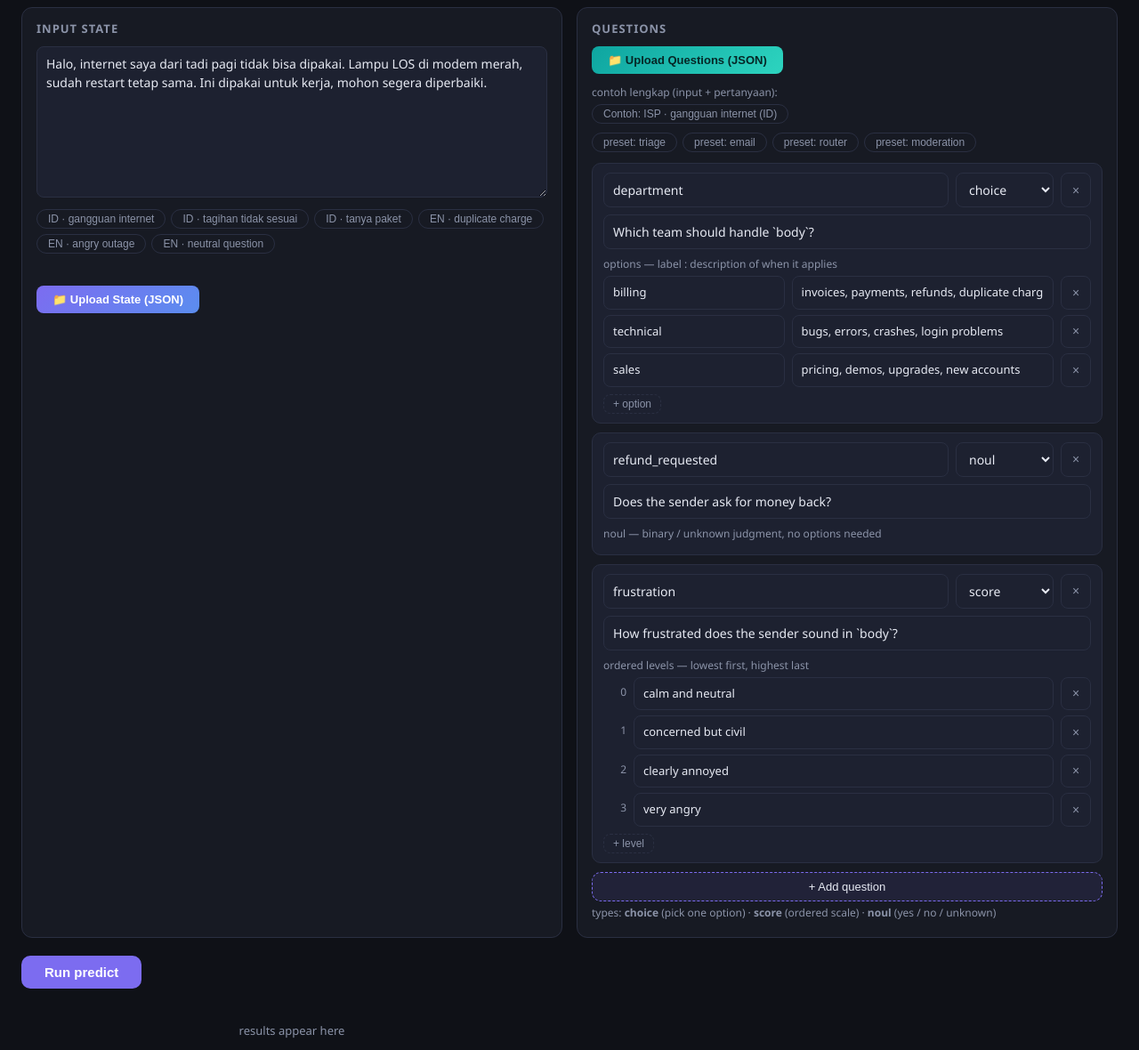
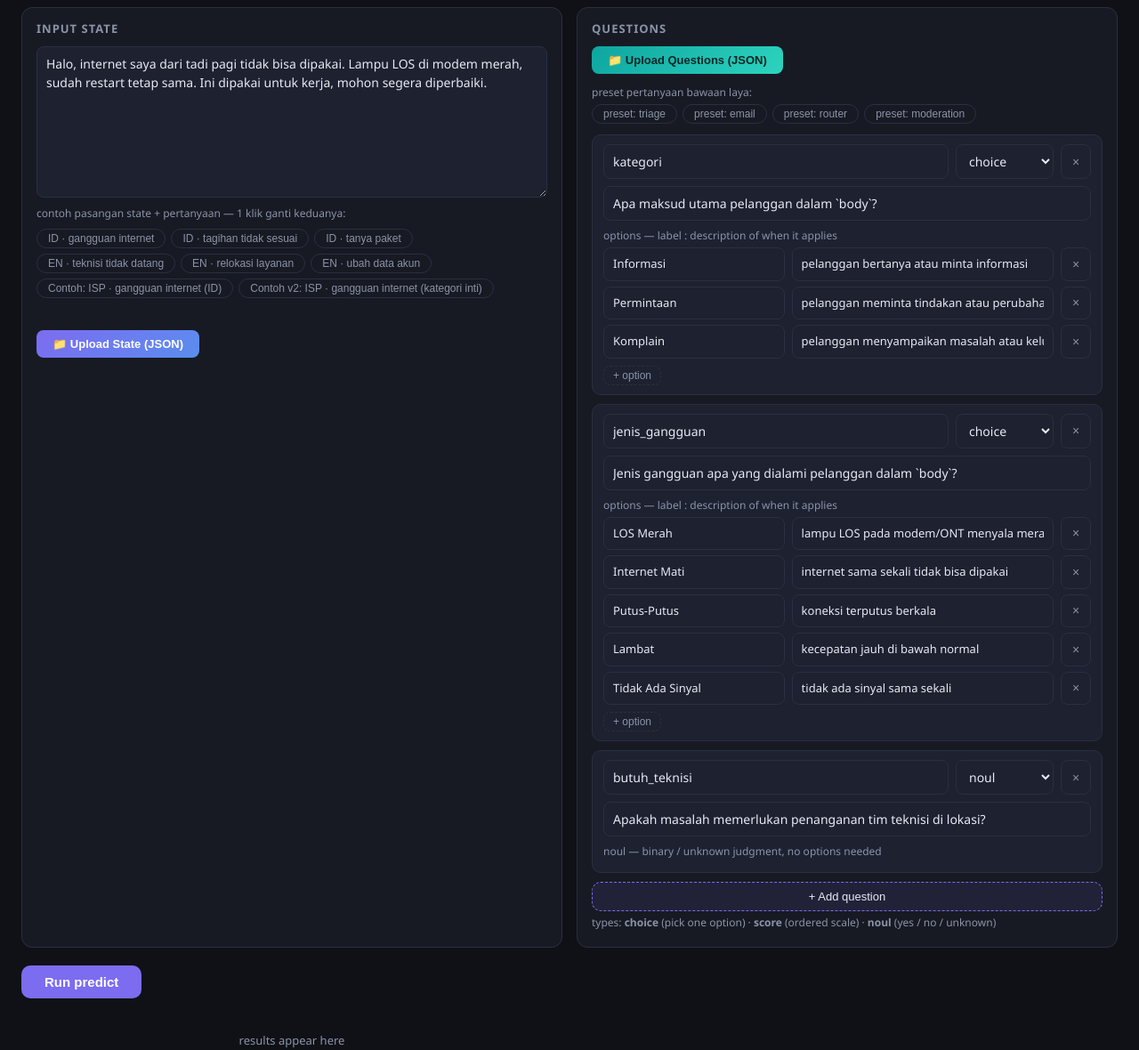
Before and after one commit to pumpkinfadly/decision-model-arena, a Flask app: page / in a window 1280 px wide. Shown: the part 87-1267 px from the top of the page at 89% size. Run offline with Flask 3, Linux system fonts and the light colour scheme.

Commit message:
Paired examples (state+question), top-3 highlight, v2 leaf-only category sample, server deploy docs

```diff
--- a/app.py
+++ b/app.py
@@ -1,4 +1,4 @@
-"""Web playground for convaiinnovations/laya-multilingual.
+r"""Web playground for convaiinnovations/laya-multilingual.
 
 Flask serves a single page; /api/predict runs agent.predict().
 Run:  .venv\Scripts\python.exe app.py  ->  http://127.0.0.1:5001
@@ -48,19 +48,38 @@ def _load_question_file(path):
 
 
 def load_samples():
-    """Build playground samples from files in data/."""
+    """Build playground samples from files in data/.
+
+    Each sample: (key, state file, questions file, chip label).
+    v1 category options are full 4-level paths; v2 uses leaf category
+    names only. Both exceed the model card's ~20-option guidance.
+    """
+    state_path = os.path.join(DATA_DIR, "simulasi_chat_gangguan_internet.json")
+    defs = [
+        (
+            "gangguan_internet_id",
+            "contoh_pertanyaan_category.json",
+            "Contoh: ISP \u00b7 gangguan internet (ID)",
+        ),
+        (
+            "gangguan_internet_id_v2",
+            "contoh_pertanyaan_category_v2.json",
+            "Contoh v2: ISP \u00b7 gangguan internet (kategori inti)",
+        ),
+    ]
+    if not os.path.exists(state_path):
+        return {}
+    with open(state_path, encoding="utf-8") as f:
+        data = json.load(f)
+    body = "\n".join(
+        f"{t.get('role', '?')}: {t.get('message', '')}".strip()
+        for t in data.get("transcript", [])
+    )
     samples = {}
-    state_path = os.path.join(DATA_DIR, "simulasi_chat_gangguan_internet.json")
-    q_path = os.path.join(DATA_DIR, "contoh_pertanyaan_category.json")
-    if os.path.exists(state_path):
-        with open(state_path, encoding="utf-8") as f:
-            data = json.load(f)
-        body = "\n".join(
-            f"{t.get('role', '?')}: {t.get('message', '')}".strip()
-            for t in data.get("transcript", [])
-        )
-        samples["gangguan_internet_id"] = {
-            "label": "Contoh: ISP \u00b7 gangguan internet (ID)",
+    for key, q_file, label in defs:
+        q_path = os.path.join(DATA_DIR, q_file)
+        samples[key] = {
+            "label": label,
             "body": body,
             "questions": _load_question_file(q_path) if os.path.exists(q_path) else {},
         }
--- a/templates/index.html
+++ b/templates/index.html
@@ -141,6 +141,13 @@
   .bar-fill { height: 100%; border-radius: 999px; background: var(--accent); transition: width .4s ease; width: 0; }
   .bar-row.winner .bar-fill { background: var(--accent-2); }
   .bar-row.winner .bar-label { color: var(--text); font-weight: 600; }
+  .bar-row.rank-2 .bar-label, .bar-row.rank-3 .bar-label { color: var(--text); }
+  .bar-row.dim { opacity: .45; }
+  .rank-badge {
+    flex: none; width: 20px; height: 18px; border-radius: 5px;
+    font-size: 10px; font-weight: 700; text-align: center; line-height: 18px;
+    color: #0f1117;
+  }
   .bar-val { flex: 0 0 44px; font-size: 12px; color: var(--muted); }
   .esc {
     margin-top: 10px; font-size: 12px; color: var(--warn);
@@ -168,6 +175,7 @@
     <div class="card">
       <h2>Input state</h2>
       <textarea id="body" placeholder="Paste email / ticket / message text..."></textarea>
+      <div class="hint">contoh pasangan state + pertanyaan — 1 klik ganti keduanya:</div>
       <div class="chips" id="examples"></div>
       <div class="langline" id="langline"></div>
       <div class="upl" style="margin-top: 12px">
@@ -184,8 +192,7 @@
         <button class="upl-btn qs" id="qbtn" title="JSON: {qid: {type, instructions, criteria}}">&#128193; Upload Questions (JSON)</button>
         <span class="upl-ok" id="qname"></span>
       </div>
-      <div class="hint">contoh lengkap (input + pertanyaan):</div>
-      <div class="chips" id="samples" style="margin: 0 0 10px"></div>
+      <div class="hint">preset pertanyaan bawaan laya:</div>
       <div class="chips" id="presets" style="margin: 0 0 12px"></div>
       <div id="qlist"></div>
       <button class="addq" id="addq">+ Add question</button>
@@ -209,12 +216,90 @@
 "use strict";
 
 const EXAMPLES = [
-  { label: "ID · gangguan internet", text: "Halo, internet saya dari tadi pagi tidak bisa dipakai. Lampu LOS di modem merah, sudah restart tetap sama. Ini dipakai untuk kerja, mohon segera diperbaiki." },
-  { label: "ID · tagihan tidak sesuai", text: "Halo, tagihan bulan ini kok naik ya? Saya tidak pernah minta upgrade paket. Mohon dicek dan dikoreksi tagihan saya, nomor pelanggan 1234567890." },
-  { label: "ID · tanya paket", text: "Selamat pagi, mau tanya paket internet 50 Mbps harganya berapa? Ada promo untuk pelanggan lama?" },
-  { label: "EN · duplicate charge", text: "Hi, I was charged twice for invoice 4411 this morning. Please refund the extra payment to my card." },
-  { label: "EN · angry outage", text: "This is the THIRD day your service is down and nobody answers my emails. Unacceptable. I want to cancel my subscription immediately." },
-  { label: "EN · neutral question", text: "Hi, quick question: what are your business hours on public holidays?" },
+  { label: "ID · gangguan internet", text: "Halo, internet saya dari tadi pagi tidak bisa dipakai. Lampu LOS di modem merah, sudah restart tetap sama. Ini dipakai untuk kerja, mohon segera diperbaiki.", questions: {
+    kategori: { type: "choice", instructions: "Apa maksud utama pelanggan dalam `body`?", criteria: {
+      Informasi: "pelanggan bertanya atau minta informasi",
+      Permintaan: "pelanggan meminta tindakan atau perubahan",
+      Komplain: "pelanggan menyampaikan masalah atau keluhan",
+    } },
+    jenis_gangguan: { type: "choice", instructions: "Jenis gangguan apa yang dialami pelanggan dalam `body`?", criteria: {
+      "LOS Merah": "lampu LOS pada modem/ONT menyala merah",
+      "Internet Mati": "internet sama sekali tidak bisa dipakai",
+      "Putus-Putus": "koneksi terputus berkala",
+      "Lambat": "kecepatan jauh di bawah normal",
+      "Tidak Ada Sinyal": "tidak ada sinyal sama sekali",
+    } },
+    butuh_teknisi: { type: "noul", instructions: "Apakah masalah memerlukan penanganan tim teknisi di lokasi?" },
+  } },
+  { label: "ID · tagihan tidak sesuai", text: "Halo, tagihan bulan ini kok naik ya? Saya tidak pernah minta upgrade paket. Mohon dicek dan dikoreksi tagihan saya, nomor pelanggan 1234567890.", questions: {
+    kategori: { type: "choice", instructions: "Apa maksud utama pelanggan dalam `body`?", criteria: {
+      Informasi: "pelanggan bertanya atau minta informasi",
+      Permintaan: "pelanggan meminta tindakan atau perubahan",
+      Komplain: "pelanggan menyampaikan masalah atau keluhan",
+    } },
+    masalah_billing: { type: "choice", instructions: "Masalah billing apa yang disampaikan dalam `body`?", criteria: {
+      "Tagihan Tidak Sesuai": "jumlah tagihan salah atau ada biaya tidak dikenal",
+      "Pembayaran Gagal": "pembayaran tidak berhasil diproses",
+      "Pembayaran Belum Terupdate": "sudah bayar tapi status belum berubah",
+      "Request Refund": "meminta uang dikembalikan",
+    } },
+    minta_koreksi: { type: "noul", instructions: "Apakah pelanggan meminta tagihan dikoreksi atau disesuaikan?" },
+  } },
+  { label: "ID · tanya paket", text: "Selamat pagi, mau tanya paket internet 50 Mbps harganya berapa? Ada promo untuk pelanggan lama?", questions: {
+    kategori: { type: "choice", instructions: "Apa maksud utama pelanggan dalam `body`?", criteria: {
+      Informasi: "pelanggan bertanya atau minta informasi",
+      Permintaan: "pelanggan meminta tindakan atau perubahan",
+      Komplain: "pelanggan menyampaikan masalah atau keluhan",
+    } },
+    topik_paket: { type: "choice", instructions: "Topik paket apa yang ditanyakan dalam `body`?", criteria: {
+      "Harga Paket": "berapa biaya paket internet",
+      "Benefit Paket": "apa saja keuntungan paket",
+      "Speed Paket": "kecepatan yang ditawarkan paket",
+      "Promo": "promo, diskon, atau penawaran khusus",
+    } },
+    minat_langganan: { type: "noul", instructions: "Apakah pelanggan menunjukkan minat berlangganan atau upgrade paket?" },
+  } },
+  { label: "EN · teknisi tidak datang", text: "Your technician was scheduled yesterday between 9am and 12pm but never came. No call, no message. This is the second time this month. When will someone actually show up?", questions: {
+    category: { type: "choice", instructions: "What is the customer's main intent in `body`?", criteria: {
+      Information: "asking a question or requesting info",
+      Request: "asking for an action or change",
+      Complaint: "reporting a problem or dissatisfaction",
+    } },
+    technician_issue: { type: "choice", instructions: "What is the technician-related issue in `body`?", criteria: {
+      "Technician No-show": "a scheduled visit never happened",
+      "Incomplete Handling": "visit happened but issue was not resolved",
+      "Reschedule Request": "wants to change the visit schedule",
+      "Schedule Inquiry": "asking when the technician will come",
+    } },
+    demand_escalation: { type: "noul", instructions: "Does the customer demand immediate action or escalation?" },
+  } },
+  { label: "EN · relokasi layanan", text: "I'm moving to a new apartment on the 15th. How do I transfer my internet service to the new address, and are there any relocation charges?", questions: {
+    category: { type: "choice", instructions: "What is the customer's main intent in `body`?", criteria: {
+      Information: "asking a question or requesting info",
+      Request: "asking for an action or change",
+      Complaint: "reporting a problem or dissatisfaction",
+    } },
+    installation_topic: { type: "choice", instructions: "What is the installation-related topic in `body`?", criteria: {
+      "Relocation Request": "moving existing service to a new address",
+      "New Installation": "requesting a brand-new installation",
+      "Installation Process": "asking how the installation process works",
+      "Relocation Charges": "asking about fees for moving the service",
+    } },
+    asks_fees: { type: "noul", instructions: "Does the customer ask about fees or charges?" },
+  } },
+  { label: "EN · ubah data akun", text: "I recently got married and changed my last name. How can I update the account holder details on my internet plan? What documents do you need?", questions: {
+    category: { type: "choice", instructions: "What is the customer's main intent in `body`?", criteria: {
+      Information: "asking a question or requesting info",
+      Request: "asking for an action or change",
+      Complaint: "reporting a problem or dissatisfaction",
+    } },
+    account_topic: { type: "choice", instructions: "What is the account-related topic in `body`?", criteria: {
+      "Update Account Data": "changing holder name or personal details",
+      "Account Information": "asking what data is on file",
+      "Documents Required": "asking which documents are needed",
+    } },
+    needs_agent_action: { type: "noul", instructions: "Does resolving this require agent or system action rather than just information?" },
+  } },
 ];
 
 const $ = (id) => document.getElementById(id);
@@ -379,16 +464,30 @@ function confColor(c) {
   return "var(--bad)";
 }
 
-function barRow(label, p, winner, color) {
+const RANK_STYLE = {
+  1: "var(--accent-2)",
+  2: "var(--warn)",
+  3: "#60a5fa",
+};
+
+function barRow(label, p, opts = {}) {
+  const rank = opts.rank ?? null;
   const row = document.createElement("div");
-  row.className = "bar-row" + (winner ? " winner" : "");
+  row.className = "bar-row" + (rank ? ` rank-${rank}` : "") + (rank === 1 ? " winner" : "");
+  if (opts.dim) row.classList.add("dim");
+  const badge = rank
+    ? `<span class="rank-badge" style="background:${RANK_STYLE[rank]}">${rank}</span>`
+    : "";
   row.innerHTML = `
+    ${badge}
     <span class="bar-label" title="${escAttr(label)}">${escHtml(label)}</span>
     <div class="bar-track"><div class="bar-fill"></div></div>
     <span class="bar-val">${(p * 100).toFixed(1)}%</span>`;
-  if (color) row.querySelector(".bar-fill").style.background = color;
+  const fill = row.querySelector(".bar-fill");
+  if (opts.color) fill.style.background = opts.color;
+  else if (rank) fill.style.background = RANK_STYLE[rank];
   requestAnimationFrame(() => {
-    row.querySelector(".bar-fill").style.width = `${Math.min(100, p * 100)}%`;
+    fill.style.width = `${Math.min(100, p * 100)}%`;
   });
   return row;
 }
@@ -413,9 +512,20 @@ function resCard(qid, ans) {
     verdict.innerHTML = `${escHtml(ans.choice ?? "?")}<small>chosen option</small>`;
     card.appendChild(verdict);
     const probs = ans.probabilities || {};
-    const maxK = Object.keys(probs).reduce((a, b) => (probs[a] >= probs[b] ? a : b), "?");
-    for (const [opt, p] of Object.entries(probs)) {
-      card.appendChild(barRow(opt, p, opt === maxK));
+    const entries = Object.entries(probs);
+    const many = entries.length > 5; // highlight top 3 only when option count large
+    const order = many ? entries.slice().sort((a, b) => b[1] - a[1]) : entries;
+    let top3;
+    if (many) {
+      top3 = order.slice(0, 3).map((e) => e[0]);
+    } else {
+      let maxK = "?", maxP = -1;
+      for (const [k, p] of entries) if (p > maxP) { maxP = p; maxK = k; }
+      top3 = [maxK];
+    }
+    for (const [k, p] of order) {
+      const rank = top3.indexOf(k) + 1 || null;
+      card.appendChild(barRow(k, p, { rank, dim: many && !rank }));
     }
   } else if (ans.type === "noul") {
     const yes = ans.yes ?? 0;
@@ -423,8 +533,8 @@ function resCard(qid, ans) {
     verdict.className = "verdict";
     verdict.innerHTML = `${yes >= 0.5 ? "Yes" : "No"}<small>P(yes) = ${(yes * 100).toFixed(1)}%</small>`;
     card.appendChild(verdict);
-    card.appendChild(barRow("yes", yes, false, yes >= 0.5 ? "var(--accent-2)" : "var(--accent)"));
-    card.appendChild(barRow("no", 1 - yes, false));
+    card.appendChild(barRow("yes", yes, { color: yes >= 0.5 ? "var(--accent-2)" : "var(--accent)" }));
+    card.appendChild(barRow("no", 1 - yes, {}));
   } else if (ans.type === "score") {
     const legend = ans.legend || {};
     const n = Object.keys(legend).length || 1;
@@ -435,7 +545,7 @@ function resCard(qid, ans) {
     const probs = ans.probabilities || {};
     const maxK = Object.keys(probs).reduce((a, b) => (probs[a] >= probs[b] ? a : b), "?");
     for (const [lvl, p] of Object.entries(probs)) {
-      card.appendChild(barRow(`${lvl} \u00b7 ${legend[lvl] ?? ""}`, p, lvl === maxK));
+      card.appendChild(barRow(`${lvl} \u00b7 ${legend[lvl] ?? ""}`, p, { rank: lvl === maxK ? 1 : null }));
     }
   }
 
@@ -543,6 +653,7 @@ function initExamples() {
     b.textContent = ex.label;
     b.onclick = () => {
       $("body").value = ex.text;
+      loadQuestionsDict(ex.questions);
       document.querySelectorAll("#examples .chip").forEach((c) => c.classList.remove("active"));
       b.classList.add("active");
     };
@@ -551,7 +662,7 @@ function initExamples() {
 }
 
 function initSamples() {
-  const host = $("samples");
+  const host = $("examples");
   fetch("/api/samples")
     .then((r) => r.json())
     .then((data) => {
@@ -561,11 +672,8 @@ function initSamples() {
         b.textContent = s.label;
         b.onclick = () => {
           $("body").value = s.body;
-          questions = [];
-          for (const [qid, q] of Object.entries(s.questions || {})) {
-            addQuestion({ id: qid, type: q.type, instructions: q.instructions, criteria: q.criteria });
-          }
-          document.querySelectorAll("#samples .chip").forEach((c) => c.classList.remove("active"));
+          loadQuestionsDict(s.questions);
+          document.querySelectorAll("#examples .chip").forEach((c) => c.classList.remove("active"));
           b.classList.add("active");
         };
         host.appendChild(b);
@@ -609,17 +717,9 @@ initExamples();
 initSamples();
 initPresets();
 initUploads();
-// start with triage preset shape, prefilled
-addQuestion({ id: "department", type: "choice", instructions: "Which team should handle `body`?", criteria: {
-  billing: "invoices, payments, refunds, duplicate charges",
-  technical: "bugs, errors, crashes, login problems",
-  sales: "pricing, demos, upgrades, new accounts",
-}});
-addQuestion({ id: "refund_requested", type: "noul", instructions: "Does the sender ask for money back?" });
-addQuestion({ id: "frustration", type: "score", instructions: "How frustrated does the sender sound in `body`?", criteria: [
-  "calm and neutral", "concerned but civil", "clearly annoyed", "very angry",
-]});
+// default: first paired example (state + questions)
 $("body").value = EXAMPLES[0].text;
+loadQuestionsDict(EXAMPLES[0].questions);
 </script>
 </body>
 </html>
```
Also changed, not shown: data/contoh_pertanyaan_category_v2.json (added, +42 -0 lines), run_sample.py (+5 -4 lines), README.md.
